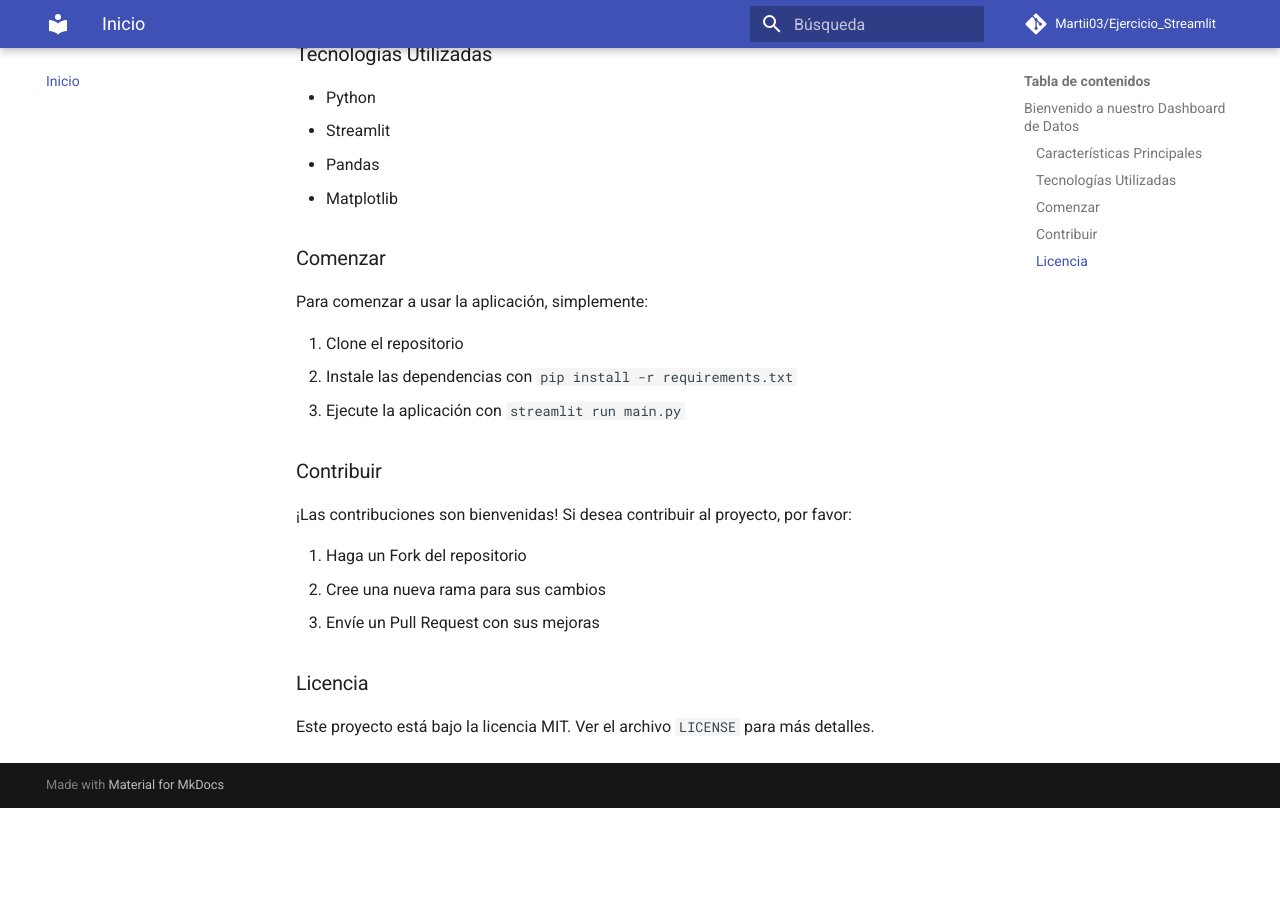
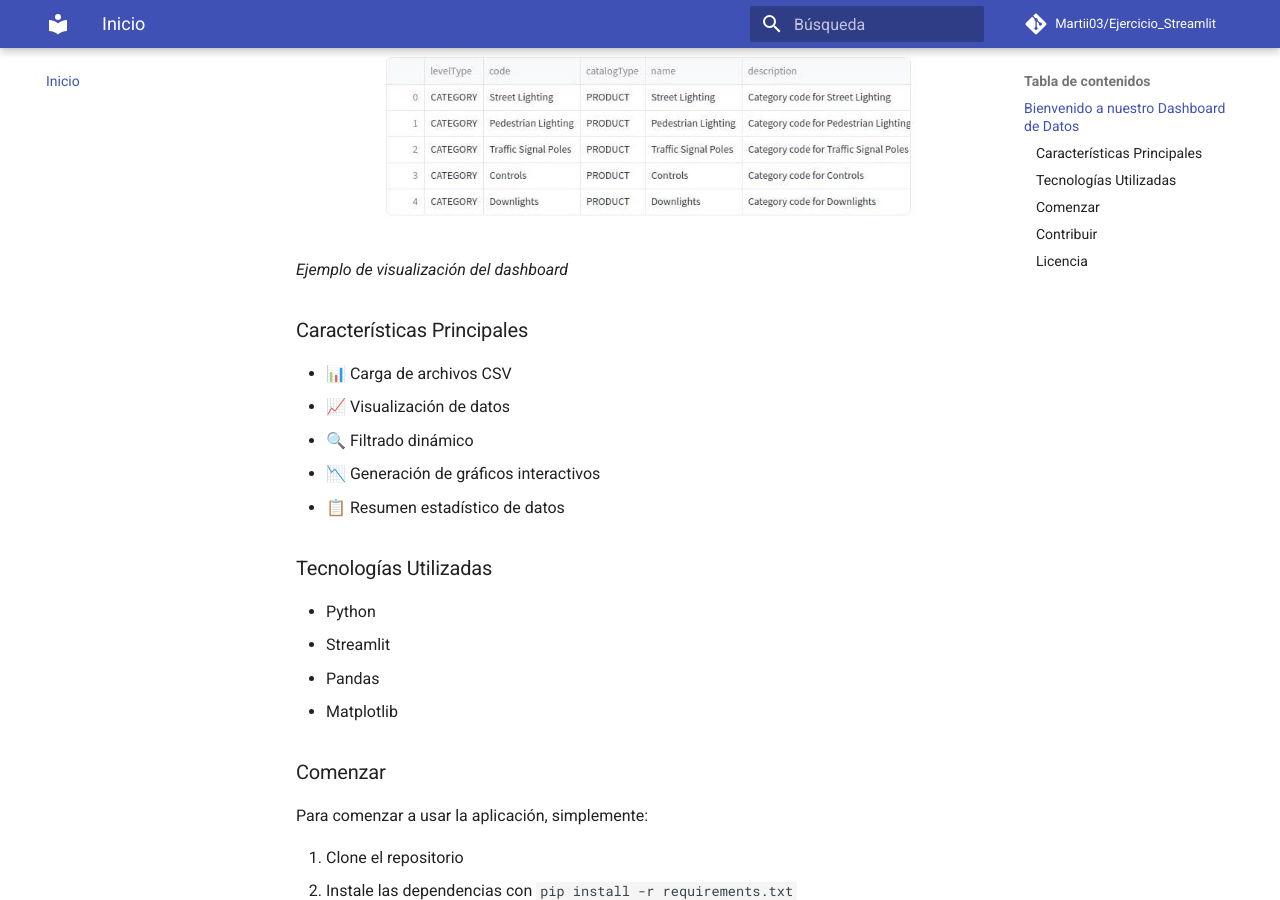
Before and after one commit to JoaquinUsuario/Ejercicio_Streamlit, an MkDocs documentation site: the page built from docs/index.md, in a window 1280 px wide and 900 px high, scrolled down 561 px. Built offline with MkDocs 1.6.1 and Material for MkDocs 9.7.7, drawn with Linux system fonts in a browser that asks for light colours; comment, search, counter and statistics services are not loaded; before the commit the page ends 1369 px from its top, so only the background shows below that; some of the changed lines change nothing that is shown.

Commit message:
feat: agreue imagen a documentacion

```diff
--- a/docs/index.md
+++ b/docs/index.md
@@ -3,6 +3,10 @@
 ## Bienvenido a nuestro Dashboard de Datos
 
 Este proyecto es una aplicación web interactiva construida con Streamlit que permite a los usuarios cargar, visualizar y analizar datos de manera sencilla y efectiva.
+
+![Ejemplo de Dashboard](img/foto-app.jpeg)
+
+*Ejemplo de visualización del dashboard*
 
 ### Características Principales
 
--- a/mkdocs.yml
+++ b/mkdocs.yml
@@ -16,3 +16,10 @@ nav:
 markdown_extensions:
   - pymdownx.highlight
   - pymdownx.superfences
+  - attr_list
+  - md_in_html
+
+extra:
+  social:
+    - icon: fontawesome/brands/github
+      link: https://github.com/Martii03/Ejercicio_Streamlit
```
Also changed, not shown: docs/img/foto-app.jpeg (added).
